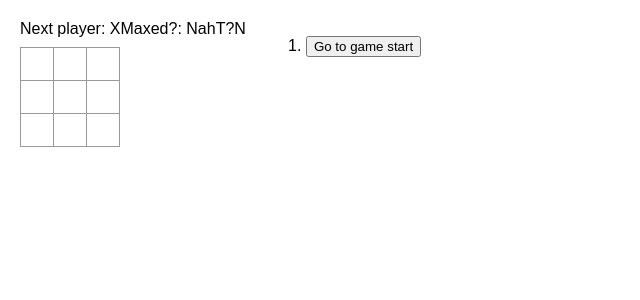
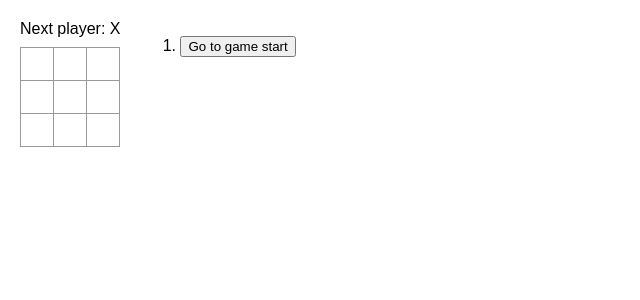
Before and after one commit to nnguyendinh/Tic-Tac-Toe, a React (Create React App) app in the folder src/: page / in a window 1280 px wide. Shown: the top 300 px of the page, without its empty margins (0-640 px from the left). Built offline with nearby package versions, Linux system fonts and the light colour scheme.

Commit message:
Update App.js

```diff
--- a/src/App.js
+++ b/src/App.js
@@ -18,7 +18,7 @@ function Board({ xIsMaxed, transferring, xIsNext, squares, onPlay, setTransferri
   if (winner)
     status = "Winner: " + winner
   else
-    status = "Next player: " + (xIsNext ? "X" : "O") + "Maxed?: " + (xIsMaxed ? "Maxed" : "Nah") + "T?" + (transferring ? "Y": "N")
+    status = "Next player: " + (xIsNext ? "X" : "O")
 
   function validInput(i) {  // All cases where an invalid input is detected (returns false)
 
@@ -28,7 +28,7 @@ function Board({ xIsMaxed, transferring, xIsNext, squares, onPlay, setTransferri
       return false
     if (transferring && squares[i])  // If we are transferring and we choose a non-blank
       return false
-    if (xIsMaxed && !transferring && ((xIsNext && squares[i] != 'X') || !xIsNext && squares[i] != 'O')) // if we are
+    if (xIsMaxed && !transferring && ((xIsNext && squares[i] != 'X') || !xIsNext && squares[i] != 'O')) // if we are not filling blanks and choose a square that's not ours to move
       return false
     if (xIsMaxed && !transferring && xIsNext && squares[4] == 'X' && i != 4)  // If it is X's turn, there is an X in the middle, and we chose non-middle
       return false
```
